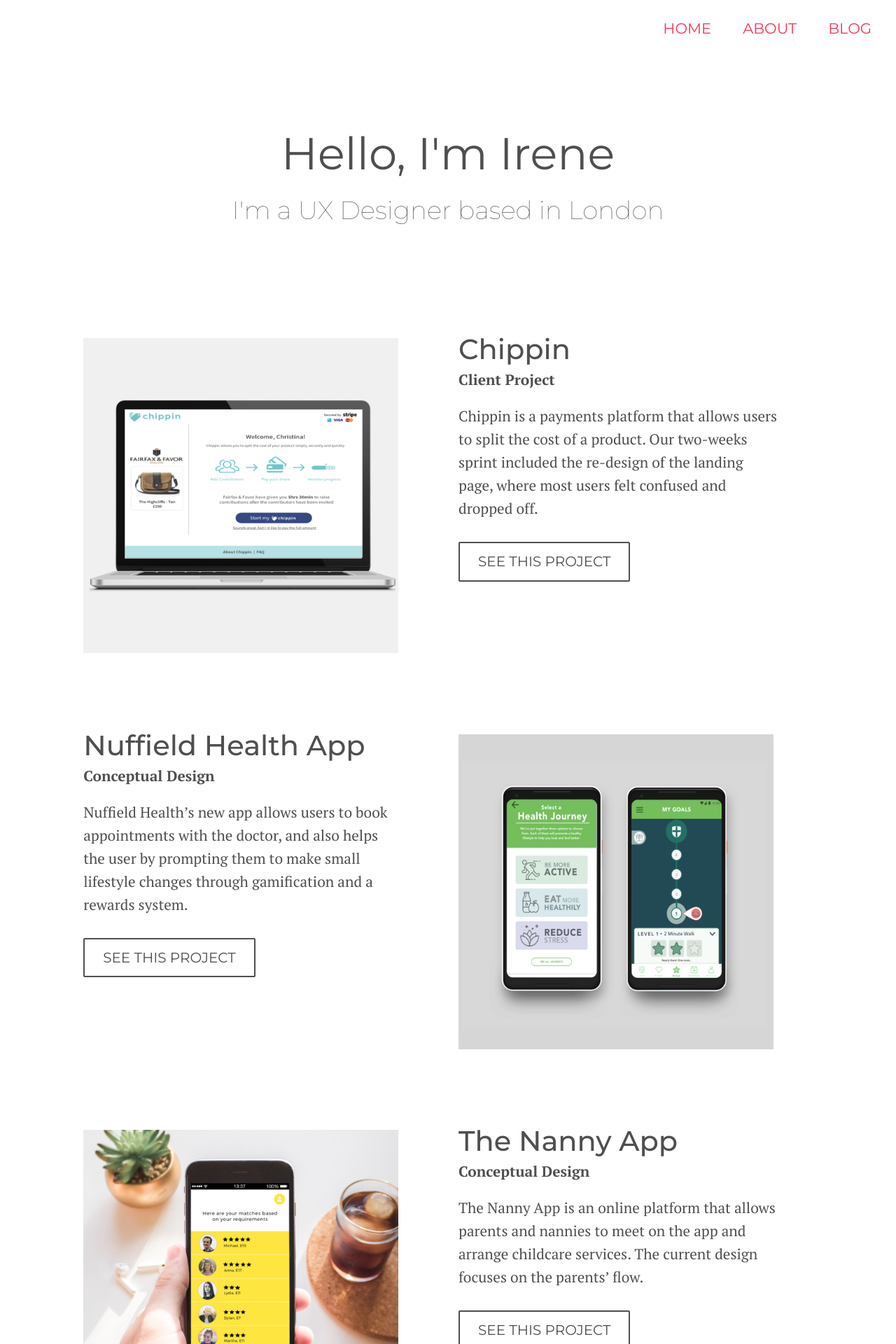
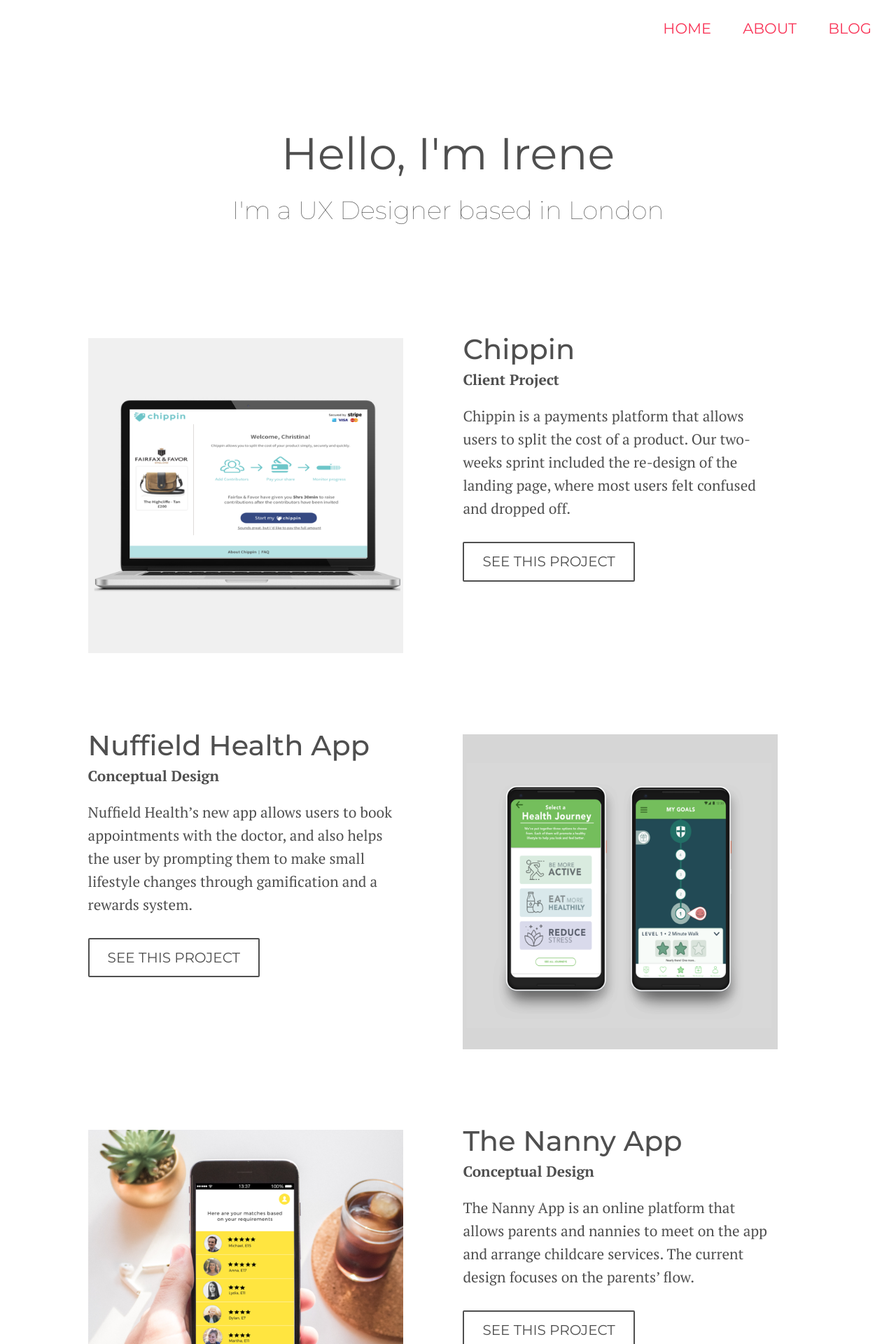
Before and after one commit to irenealgi/irenealegre.com, a Jekyll site: the page built from index.html, in a window 1280 px wide. Shown: the top 1920 px of the page at 70% size. Built offline with Jekyll 4.4.1, drawn with Linux system fonts in a browser that asks for light colours.

Commit message:
Home page with responsive layout
Based on: https://codepen.io/luishj/pen/goovYV


Former-commit-id: 11f0d84161b4ba4eca54759a0991f2e3cbc73385

```diff
--- a/css/main.scss
+++ b/css/main.scss
@@ -49,6 +49,8 @@
   text-align: center;
   transform: translate(-50%, -50%);
   font-family: $sans_serif_font_family;
+  padding-left: 1%;
+  padding-right: 1%;
 }
 
 #home_header_name {
@@ -66,10 +68,35 @@
   margin-right: 3%;
   margin-bottom: 9%;
   overflow: hidden;
+}
 
-  img {
+.home_project_content {
+  margin-top: 15px;
+}
+
+@media(min-width: 680px) {
+  .home_project img {
     width: 450px;
     margin-top: 13px;
+  }
+
+  .home_project_pic {
+    width: 46%;
+    margin-left: 2%;
+    margin-right: 2%;
+    float: left;
+  }
+
+  .even .home_project_pic {
+    float: right;
+  }
+
+  .home_project_content {
+    width: 46%;
+    margin-top: 0px;
+    margin-left: 2%;
+    margin-right: 2%;
+    float: left;
   }
 }
 
--- a/index.html
+++ b/index.html
@@ -12,11 +12,11 @@
 
 <div class="container">
   <div class="home_project">
-    <div class="col-sm-6">
+    <div class="home_project_pic">
       <img src="images/chippin_thumbnail.png">
     </div>
 
-    <div class="col-sm-6">
+    <div class="home_project_content">
       <a class="home_project_title" href="/chippin">Chippin</a>
       <div class="home_project_type">Client Project</div>
       <p class="home_project_text">Chippin is a payments platform that allows
@@ -27,8 +27,12 @@
     </div>
   </div>
 
-  <div class="home_project">
-    <div class="col-sm-6">
+  <div class="home_project even">
+    <div class="home_project_pic">
+      <img src="images/nuffield_thumbnail.png">
+    </div>
+
+    <div class="home_project_content">
       <a class="home_project_title" href="/nuffield-health">Nuffield Health App</a>
       <div class="home_project_type">Conceptual Design</div>
       <p class="home_project_text">Nuffield Health’s new app allows users to
@@ -37,18 +41,14 @@
       system.</p>
       <a class="home_project_button" href="/nuffield-health">SEE THIS PROJECT</a>
     </div>
-
-    <div class="col-sm-6">
-      <img src="images/nuffield_thumbnail.png">
-    </div>
   </div>
 
   <div class="home_project">
-    <div class="col-sm-6">
+    <div class="home_project_pic">
       <img src="images/nanny_thumbnail.png">
     </div>
 
-    <div class="col-sm-6">
+    <div class="home_project_content">
       <a class="home_project_title" href="/the-nanny-app">The Nanny App</a>
       <div class="home_project_type">Conceptual Design</div>
       <p class="home_project_text">The Nanny App is an online platform that
@@ -58,8 +58,12 @@
     </div>
   </div>
 
-  <div class="home_project">
-    <div class="col-sm-6">
+  <div class="home_project even">
+    <div class="home_project_pic">
+      <img src="images/portfolio_thumbnail.png">
+    </div>
+
+    <div class="home_project_content">
       <a class="home_project_title" href="/portfolio">Portfolio</a>
       <div class="home_project_type">Personal Project</div>
       <p class="home_project_text">I have enjoyed the process of putting
@@ -68,9 +72,5 @@
       to be seen by me.</p>
       <a class="home_project_button" href="/portfolio">SEE THIS PROJECT</a>
     </div>
-
-    <div class="col-sm-6">
-      <img src="images/portfolio_thumbnail.png">
-    </div>
   </div>
 </div>
```
